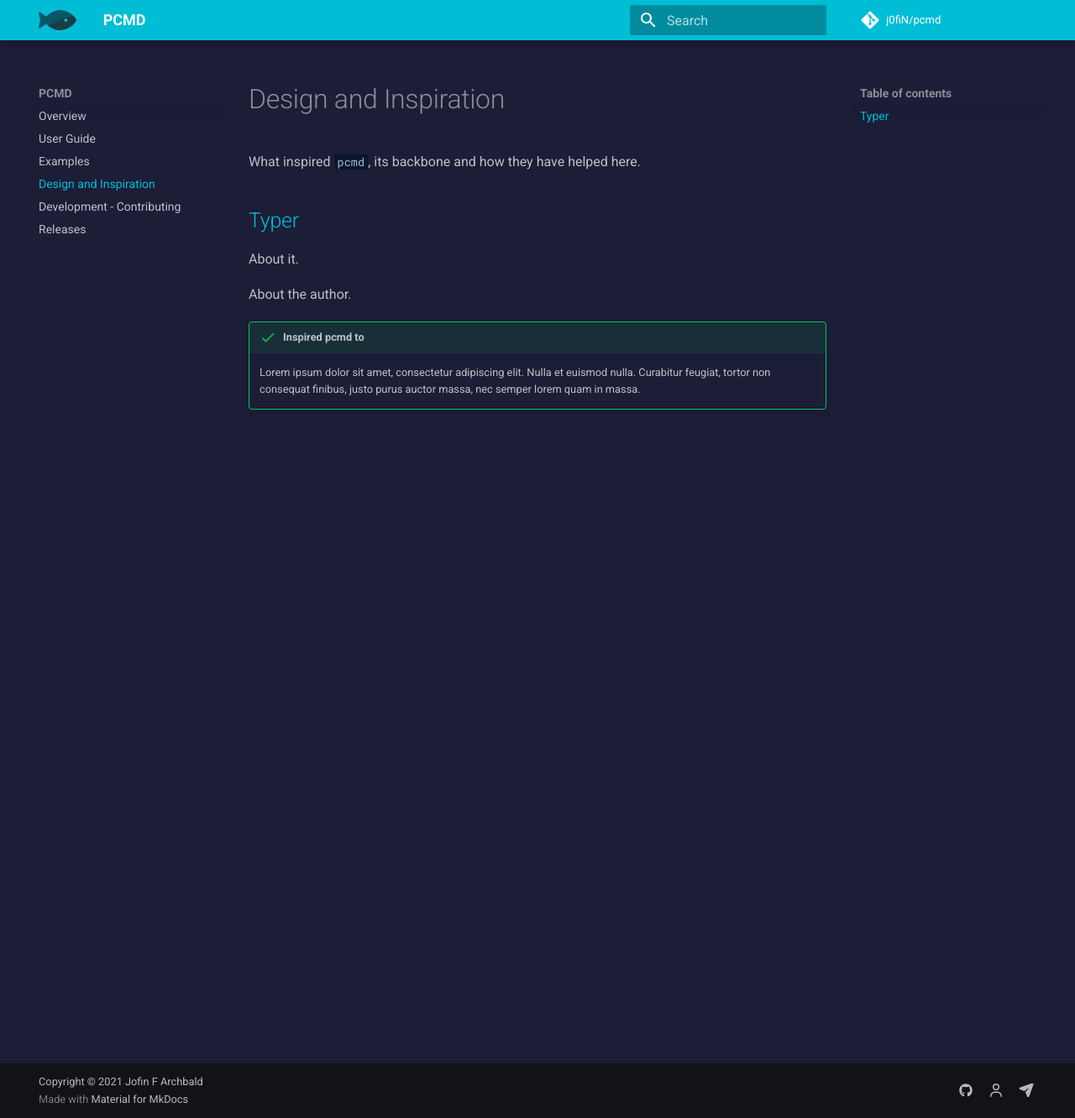
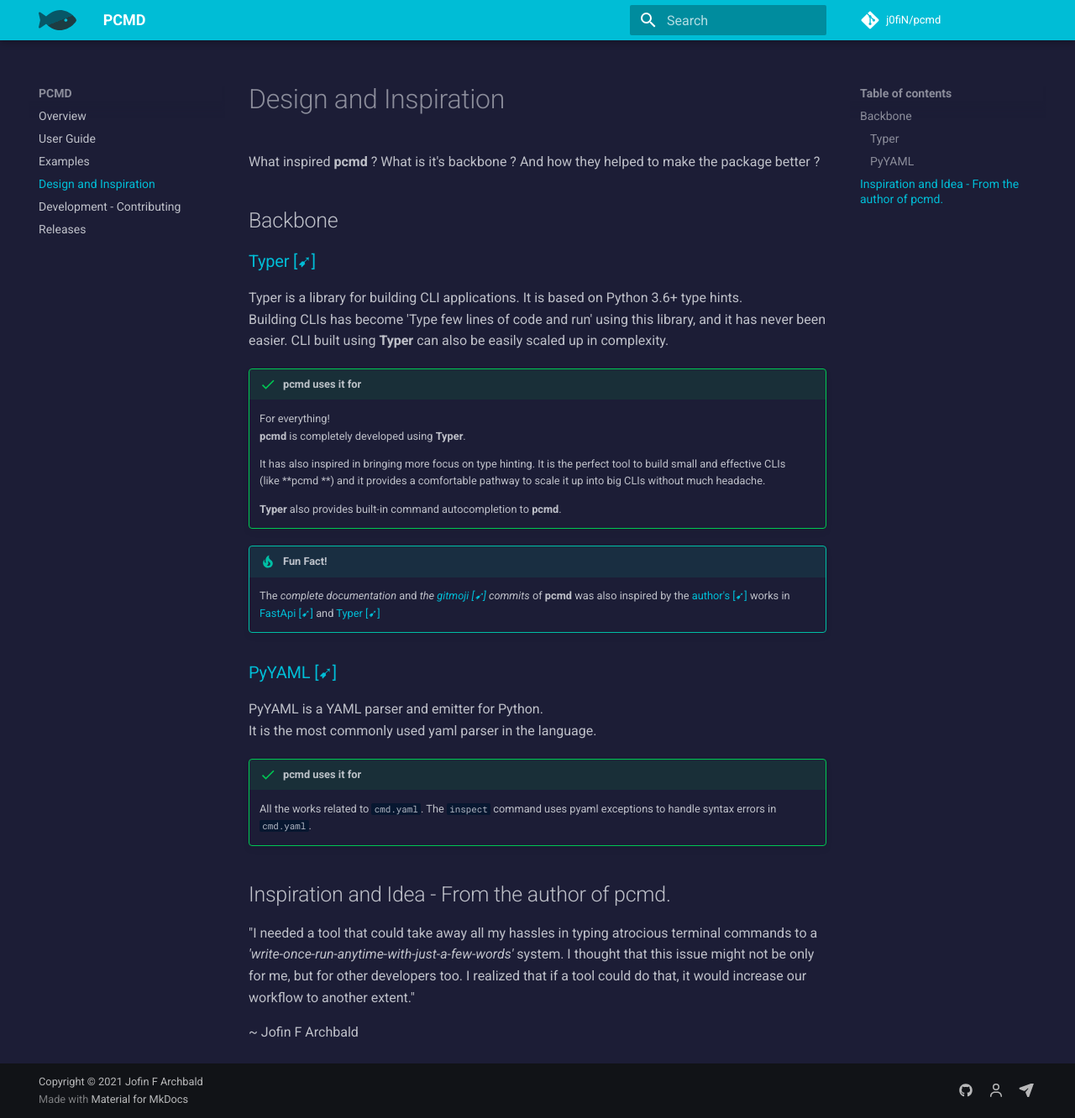
Before and after one commit to j0fiN/pcmd, an MkDocs documentation site: the page built from docs/design.md, in a window 1280 px wide and 1332 px high. Shown: the whole window at 84% size. Built offline with MkDocs 1.6.1 and Material for MkDocs 9.7.7, drawn with Linux system fonts in a browser that asks for light colours; comment, search, counter and statistics services are not loaded; the version menu is left out.

Commit message:
:memo: Added design page doc

```diff
--- a/docs/design.md
+++ b/docs/design.md
@@ -1,12 +1,44 @@
 # Design and Inspiration
-What inspired `pcmd`, its backbone and how they have helped here.
+What inspired **pcmd** ? What is it's backbone ? And how they helped to make the package better ?
 
-## <a href="https://typer.tiangolo.com/" class="external-link" target="_blank">Typer</a>
-About it.
+## Backbone
+### <a href="https://typer.tiangolo.com/" class="link" target="_blank">Typer</a>
+Typer is a library for building CLI applications. It is based on Python 3.6+ type hints.
+Building CLIs has become 'Type few lines of code and run' using this library, and it has never been easier.
+CLI built using **Typer** can also be easily scaled up in complexity.
 
-About the author.
+!!! success "pcmd uses it for"
+    For everything!
+    **pcmd** is completely developed using **Typer**.
 
-!!! success "Inspired pcmd to"
-    Lorem ipsum dolor sit amet, consectetur adipiscing elit. Nulla et euismod
-    nulla. Curabitur feugiat, tortor non consequat finibus, justo purus auctor
-    massa, nec semper lorem quam in massa.
+    It has also inspired in bringing more focus on type hinting.
+    It is the perfect tool to build small and effective CLIs
+    (like **pcmd **)
+    and it provides a comfortable pathway to scale it up into big CLIs without much headache.
+
+    **Typer** also provides built-in command autocompletion to **pcmd**.
+
+!!! Tip "Fun Fact!"
+    The *complete documentation* and *the <a href="https://gitmoji.dev/" class="link" target="_blank">gitmoji</a> commits* of **pcmd** was also inspired by the
+    <a target="_blank" class="link" href="https://tiangolo.com/">author's</a>
+    works in <a href="https://fastapi.tiangolo.com/" class="link" target="_blank">FastApi</a>
+    and <a href="https://typer.tiangolo.com/" class="link" target="_blank">Typer</a>
+
+### <a href="https://pyyaml.org/wiki/PyYAMLDocumentation" class="link" target="_blank">PyYAML</a>
+PyYAML is a YAML parser and emitter for Python.
+It is the most commonly used yaml parser in the language.
+
+!!! success "pcmd uses it for"
+    All the works related to `cmd.yaml`. The `inspect` command uses pyaml exceptions to handle syntax errors in `cmd.yaml`.
+
+
+## Inspiration and Idea - From the author of pcmd.
+
+"I needed a tool that could take away all my hassles
+in typing atrocious terminal commands to a
+*'write-once-run-anytime-with-just-a-few-words'* system.
+I thought that this issue might not be only for me, but
+for other developers too. I realized that if a tool could
+do that, it would increase our workflow to another extent."
+
+~ Jofin F Archbald
```
